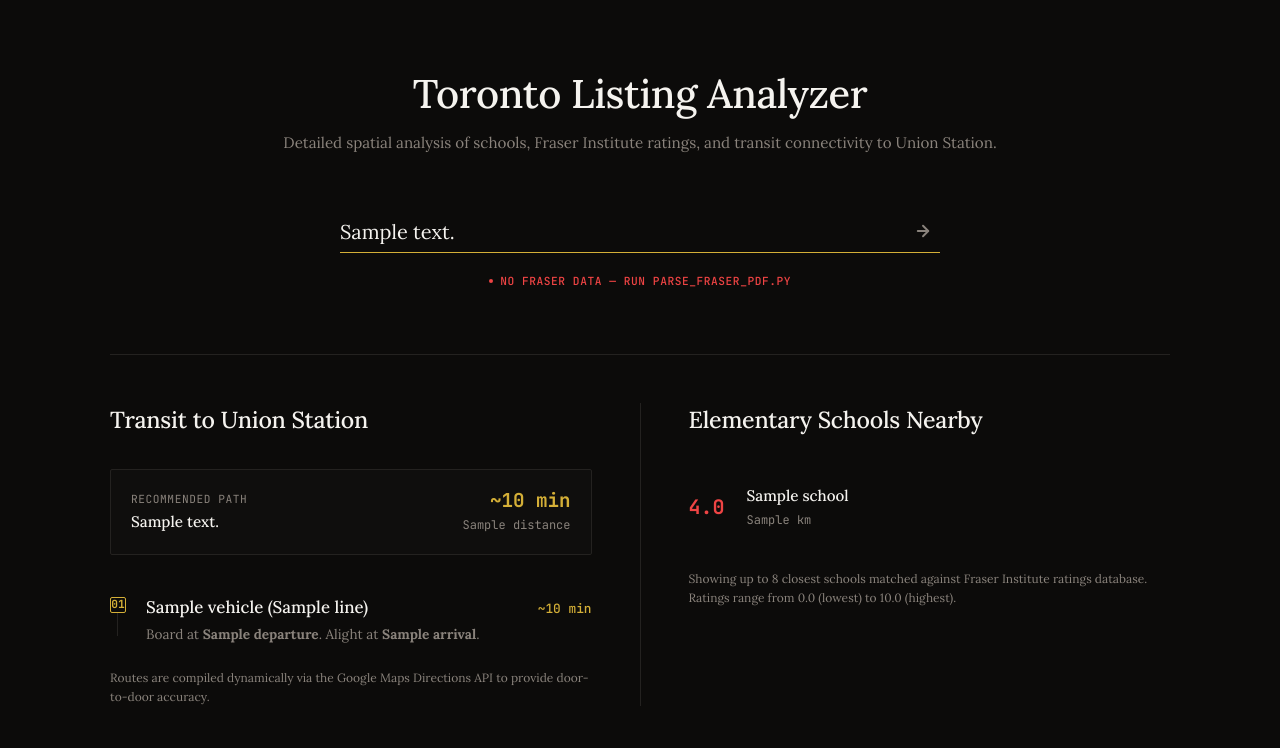
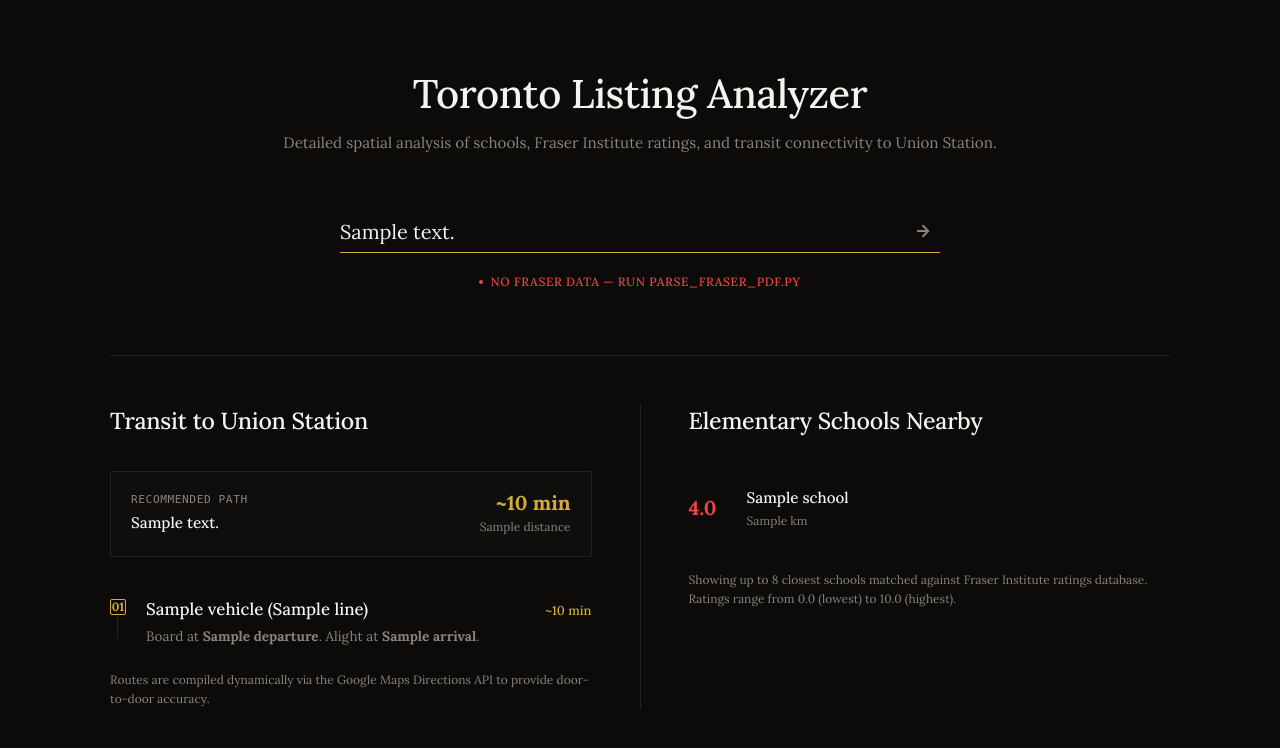
Before and after one commit to ykalani/gta_home_analysis, a Flask app: template templates/index.html in a window 1280 px wide. Shown: the top 748 px of the page. Run offline with Flask 3, Linux system fonts and the light colour scheme; the template is opened without the code that fills it: most values are stand-ins (such as "Sample title", 1, 10 or a date in 2020).

Commit message:
Use Lora serif font for numbers instead of JetBrains Mono

```diff
--- a/templates/index.html
+++ b/templates/index.html
@@ -5,10 +5,8 @@
   <meta name="viewport" content="width=device-width, initial-scale=1.0" />
   <title>Toronto Listing Analyzer</title>
 
-  <!-- Premium Google Fonts: Lora (Editorial Serif), Inter (Sans Body), JetBrains Mono (Technical Details) -->
-  <link rel="preconnect" href="https://fonts.googleapis.com">
-  <link rel="preconnect" href="https://fonts.gstatic.com" crossorigin>
-  <link href="https://fonts.googleapis.com/css2?family=Lora:ital,wght@0,400;0,500;0,600;0,700;1,400&family=Inter:wght@300;400;500;600;700&family=JetBrains+Mono:wght@400;500;700&display=swap" rel="stylesheet">
+  <!-- Premium Google Fonts: Lora (Editorial Serif) -->
+  <link href="https://fonts.googleapis.com/css2?family=Lora:ital,wght@0,400;0,500;0,600;0,700;1,400&display=swap" rel="stylesheet">
 
   <style>
     /* Reset & Base Styles */
@@ -48,8 +46,8 @@
 
     /* Typography */
     .eyebrow {
-      font-family: 'JetBrains Mono', monospace;
-      font-size: 0.7rem;
+      font-family: 'Lora', serif;
+      font-size: 0.75rem;
       font-weight: 500;
       text-transform: uppercase;
       letter-spacing: 0.25em;
@@ -140,8 +138,8 @@
 
     /* Status pills */
     .status-label {
-      font-family: 'JetBrains Mono', monospace;
-      font-size: 0.7rem;
+      font-family: 'Lora', serif;
+      font-size: 0.75rem;
       font-weight: 500;
       text-transform: uppercase;
       letter-spacing: 0.05em;
@@ -235,8 +233,8 @@
     }
 
     .route-summary-duration {
-      font-family: 'JetBrains Mono', monospace;
-      font-size: 1.2rem;
+      font-family: 'Lora', serif;
+      font-size: 1.25rem;
       color: var(--accent);
       font-weight: 700;
       text-align: right;
@@ -244,7 +242,7 @@
     }
 
     .route-summary-distance {
-      font-family: 'JetBrains Mono', monospace;
+      font-family: 'Lora', serif;
       font-size: 0.75rem;
       color: var(--text-muted);
       margin-top: 0.25rem;
@@ -269,7 +267,7 @@
     }
 
     .school-rating {
-      font-family: 'JetBrains Mono', monospace;
+      font-family: 'Lora', serif;
       font-weight: 700;
       font-size: 1.25rem;
       width: 42px;
@@ -306,7 +304,7 @@
     }
 
     .school-distance {
-      font-family: 'JetBrains Mono', monospace;
+      font-family: 'Lora', serif;
       font-size: 0.75rem;
       color: var(--text-muted);
     }
@@ -373,8 +371,8 @@
       position: absolute;
       left: -2.25rem;
       top: 2px;
-      font-family: 'JetBrains Mono', monospace;
-      font-size: 0.7rem;
+      font-family: 'Lora', serif;
+      font-size: 0.75rem;
       font-weight: 700;
       width: 16px;
       height: 16px;
@@ -414,7 +412,7 @@
     }
 
     .timeline-duration {
-      font-family: 'JetBrains Mono', monospace;
+      font-family: 'Lora', serif;
       font-size: 0.8rem;
       font-weight: 500;
       color: var(--accent);
@@ -429,7 +427,7 @@
 
     .timeline-stops {
       margin-top: 0.4rem;
-      font-family: 'JetBrains Mono', monospace;
+      font-family: 'Lora', serif;
       font-size: 0.75rem;
       color: var(--text-muted);
       border-left: 2px solid var(--border);
```
